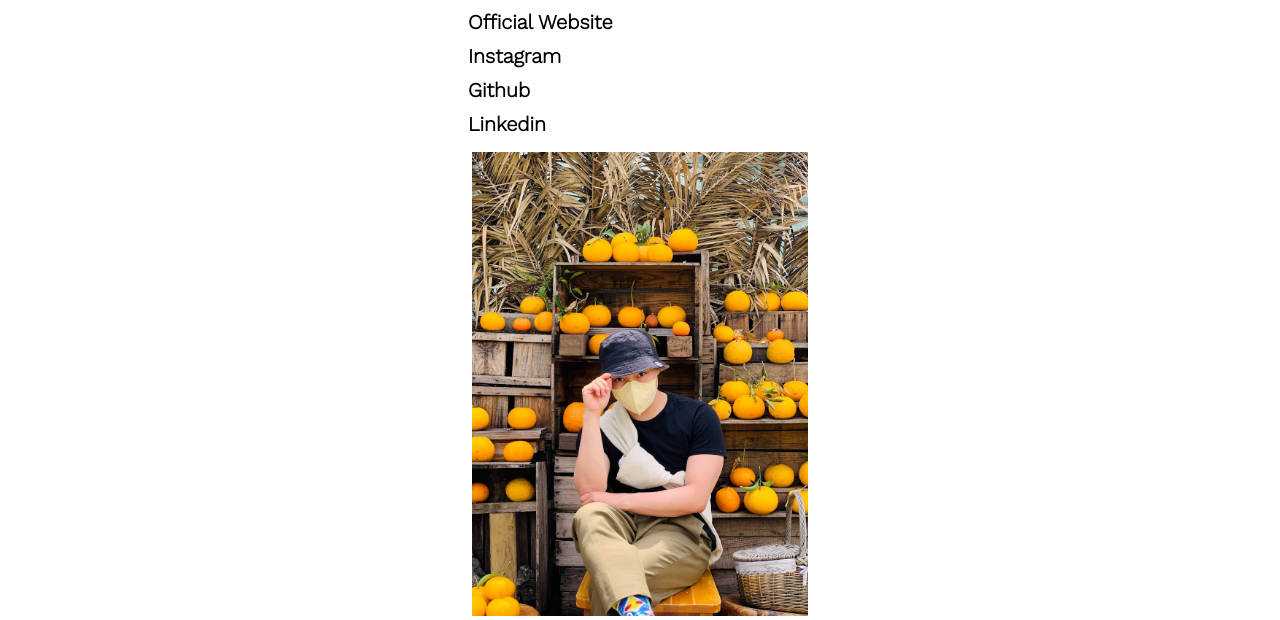
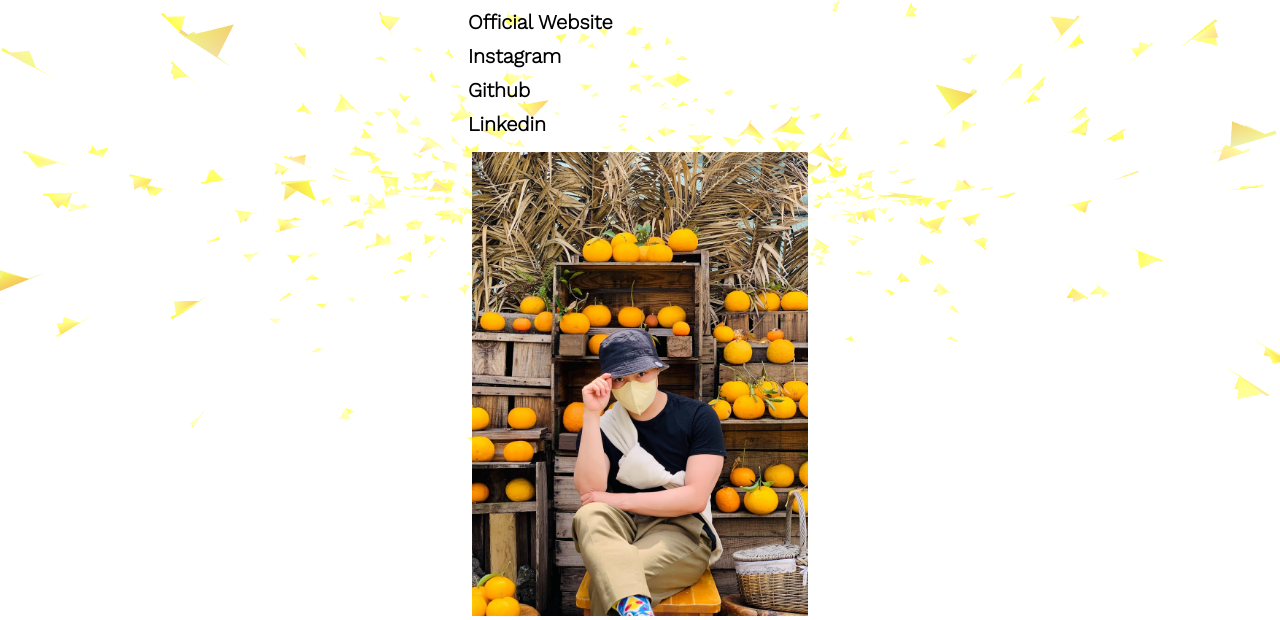
Before and after one commit to pakdatto/links-on-page, a plain HTML site: page index.html in a window 1280 px wide. Shown: the part 205-825 px from the top of the page. Drawn offline with nearby package versions, Linux system fonts and the light colour scheme; animation ran at ten frames a second.

Commit message:
updated final version

```diff
--- a/index.css
+++ b/index.css
@@ -5,6 +5,20 @@ body, html {
 
 }
 
+main {
+    position: relative
+}
+
+#vanta {
+    z-index: 0;
+    position: absolute;
+    object-fit: cover;
+    top: 0;
+    left: 0;
+    right: 0;
+    width: 100%;
+    height: 100%;
+}
 
 header {
     text-align: center;
--- a/index.html
+++ b/index.html
@@ -5,10 +5,30 @@
         <title>Pak Dat To - Links</title>
         <link rel="stylesheet" href="./index.css" />
         <link href="https://fonts.googleapis.com/css2?family=Inter:wght@100&family=Merriweather:wght@700&display=swap" rel="stylesheet">
-        <link href="https://fonts.googleapis.com/css2?family=Inter:wght@100&family=Merriweather:wght@700&family=Playfair+Display+SC:wght@700&family=Poppins:wght@300&family=Space+Mono&display=swap" rel="stylesheet">
         <link href="https://fonts.googleapis.com/css2?family=Inter:wght@100&family=Merriweather:wght@700&family=Playfair+Display+SC:wght@700&family=Poppins:wght@300&family=Space+Mono&family=Work+Sans:wght@300&display=swap" rel="stylesheet">
+        <script src="https://cdnjs.cloudflare.com/ajax/libs/three.js/r121/three.min.js"></script>
+        <script src="https://cdn.jsdelivr.net/npm/vanta@latest/dist/vanta.birds.min.js"></script>
+        <script>
+        window.addEventListener('DOMContentLoaded', () => {
+        VANTA.BIRDS({
+        el: "#vanta",
+        mouseControls: true,
+        touchControls: true,
+        gyroControls: false,
+        minHeight: 200.00,
+        minWidth: 200.00,
+        scale: 1.00,
+        scaleMobile: 1.00,
+        backgroundAlpha: 0.0,
+        color1: 0xebbc13,
+        color2: 0xb9aa9a,
+        })
+        })
+        </script>
     </head>
+
     <body>
+        <div id="vanta"></div>
         <header>
             <h1>Pakdatto</h1>
             <h2>All the links you need.</h2>
@@ -24,6 +44,8 @@
                 <a href="https://www.instagram.com/pakdatto/">
                     Instagram
                     </a>
+
+#ffb002
             </li>
             <li>
                 <a href="https://github.com/pakdatto">
```
